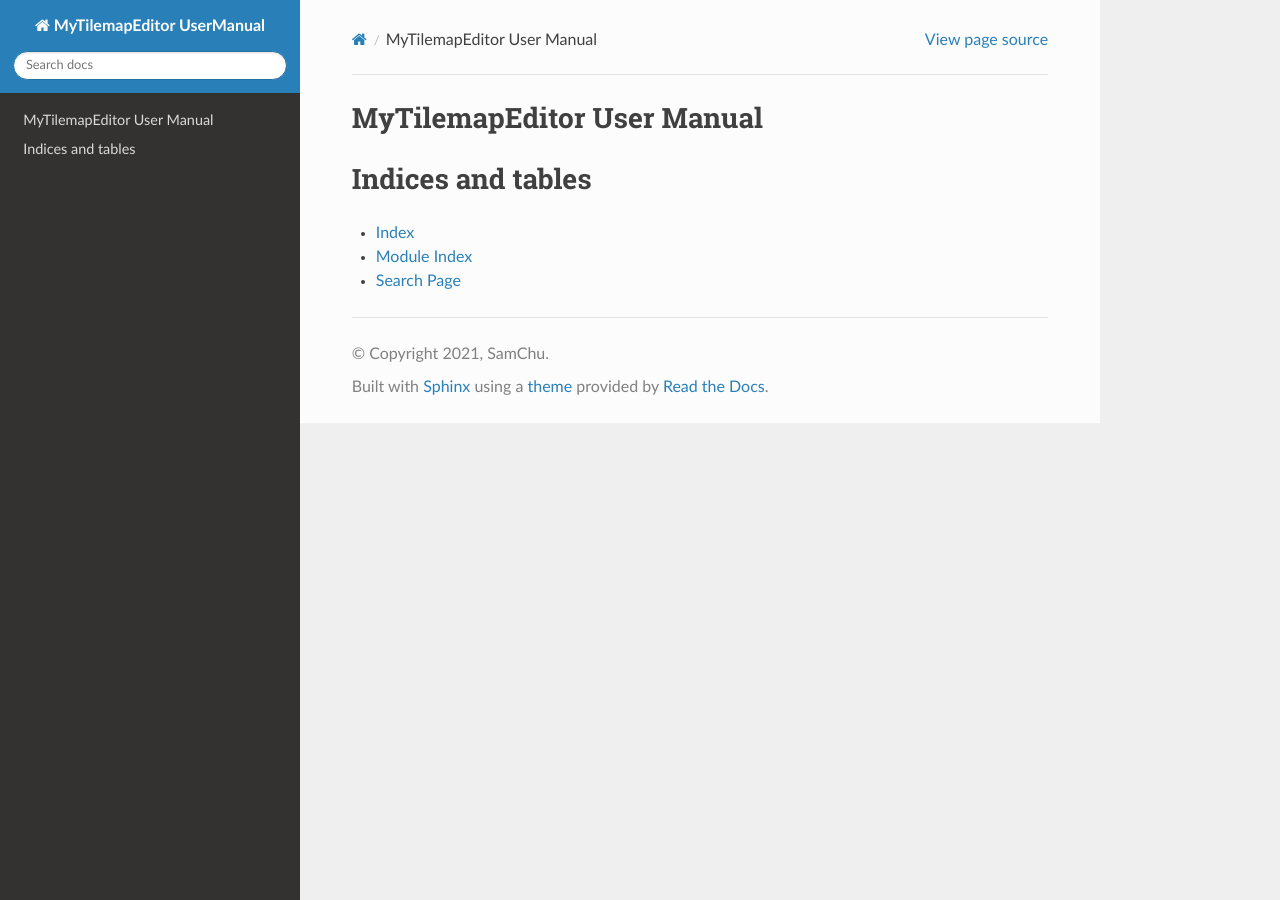
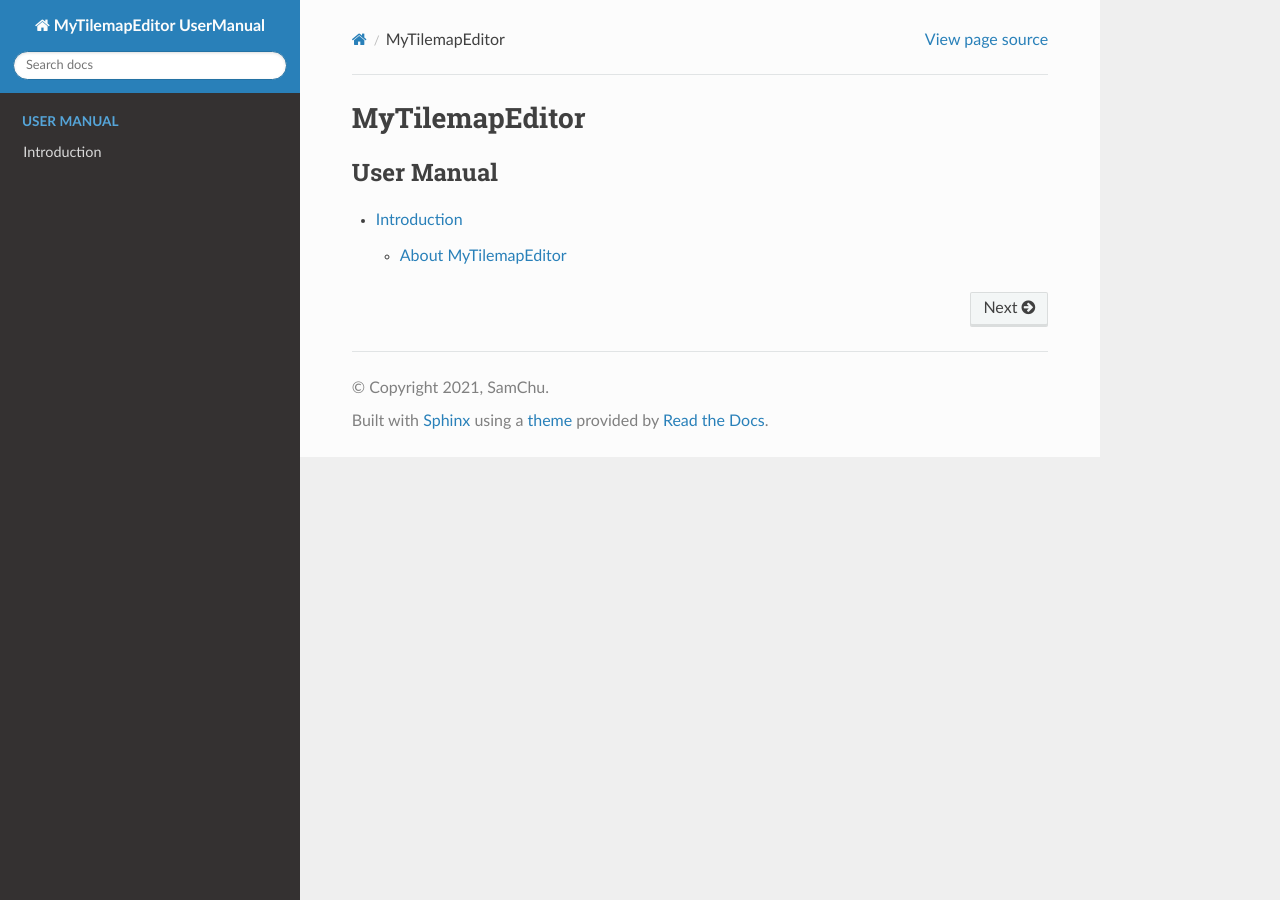
Before and after one commit to sam830917/MyTilemapEditor, a Sphinx documentation site: the page built from docs/source/index.rst, in a window 1280 px wide. Built offline with Sphinx 7.4.7 and the Read the Docs theme 2.0.0, drawn with Linux system fonts in a browser that asks for light colours.

Commit message:
Added introduction

```diff
--- a/docs/source/index.rst
+++ b/docs/source/index.rst
@@ -1,15 +1,8 @@
-MyTilemapEditor User Manual
+MyTilemapEditor
 ======================================================
 
 .. toctree::
    :maxdepth: 2
-   :caption: Contents:
+   :caption: User Manual
 
-
-
-Indices and tables
-==================
-
-* :ref:`genindex`
-* :ref:`modindex`
-* :ref:`search`
+   manual/introduction
```
Also changed, not shown: docs/source/manual/introduction.rst (added, +21 -0 lines), docs/source/images/introduction/preview.png (added), 12 other files.
